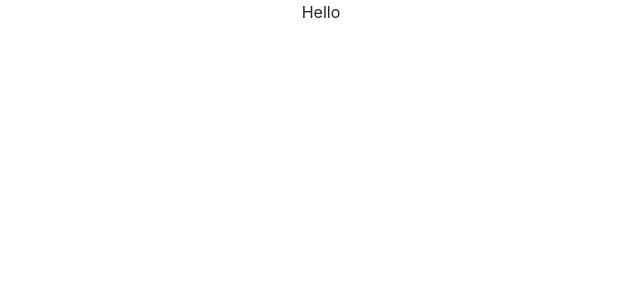
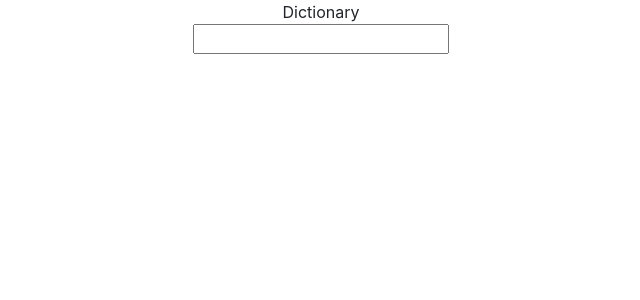
Before and after one commit to AppleEve/Dictionary_React_App, a React (Create React App) app: page / in a window 1280 px wide. Shown: the top 300 px of the page, without its empty margins (319-959 px from the left). Built offline with nearby package versions, Linux system fonts and the light colour scheme.

Commit message:
Building the search engine

```diff
--- a/public/index.html
+++ b/public/index.html
@@ -32,6 +32,12 @@
       integrity="sha384-gH2yIJqKdNHPEq0n4Mqa/HGKIhSkIHeL5AyhkYV8i59U5AR6csBvApHHNl/vI1Bx"
       crossorigin="anonymous"
     />
+    <!-- JavaScript Bundle with Popper -->
+    <script
+      src="https://cdn.jsdelivr.net/npm/bootstrap@5.2.0/dist/js/bootstrap.bundle.min.js"
+      integrity="sha384-A3rJD856KowSb7dwlZdYEkO39Gagi7vIsF0jrRAoQmDKKtQBHUuLZ9AsSv4jD4Xa"
+      crossorigin="anonymous"
+    ></script>
   </head>
   <body>
     <noscript>You need to enable JavaScript to run this app.</noscript>
--- a/src/App.js
+++ b/src/App.js
@@ -1,9 +1,13 @@
 import "./App.css";
+import DictionarySearch from "./DictionarySearch";
 
 function App() {
   return (
     <div className="App">
-      <header className="App-header">Hello</header>
+      <div className="component">
+        <header className="App-header">Dictionary</header>
+        <DictionarySearch />
+      </div>
     </div>
   );
 }
--- /dev/null
+++ b/src/DictionarySearch.js
@@ -0,0 +1,23 @@
+import React, { useState } from "react";
+import "./DictionarySearch.css";
+
+export default function DictionarySearch() {
+  const [keyword, setKeyword] = useState(null);
+
+  function handleSubmit(event) {
+    event.preventDefault();
+    alert(`Searching for ${keyword}`);
+  }
+
+  function handleChange(event) {
+    setKeyword(event.target.value);
+  }
+
+  return (
+    <div className="DictionarySearch">
+      <form onSubmit={handleSubmit}>
+        <input type="search" onChange={handleChange} />
+      </form>
+    </div>
+  );
+}
```
Also changed, not shown: src/DictionarySearch.css (added).
